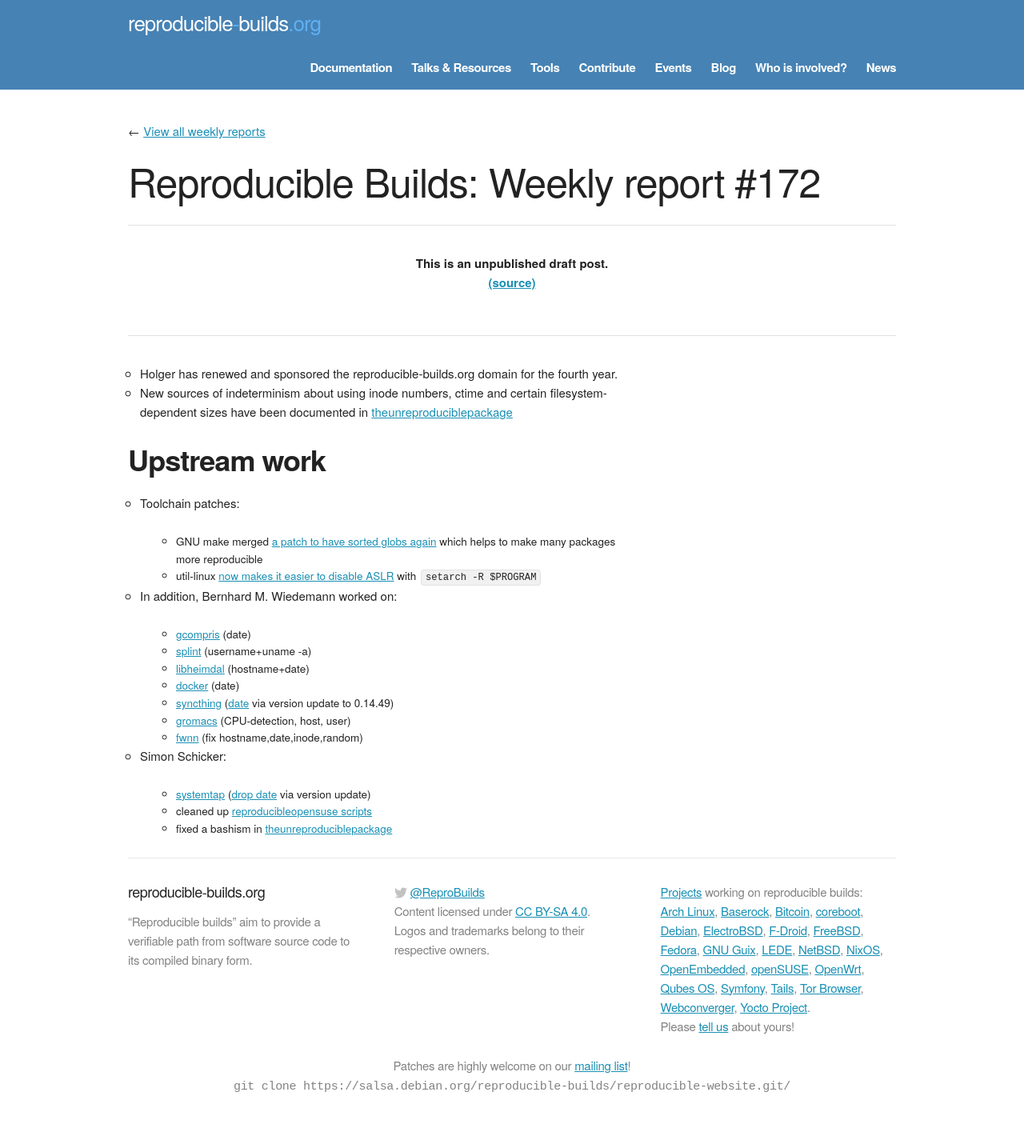
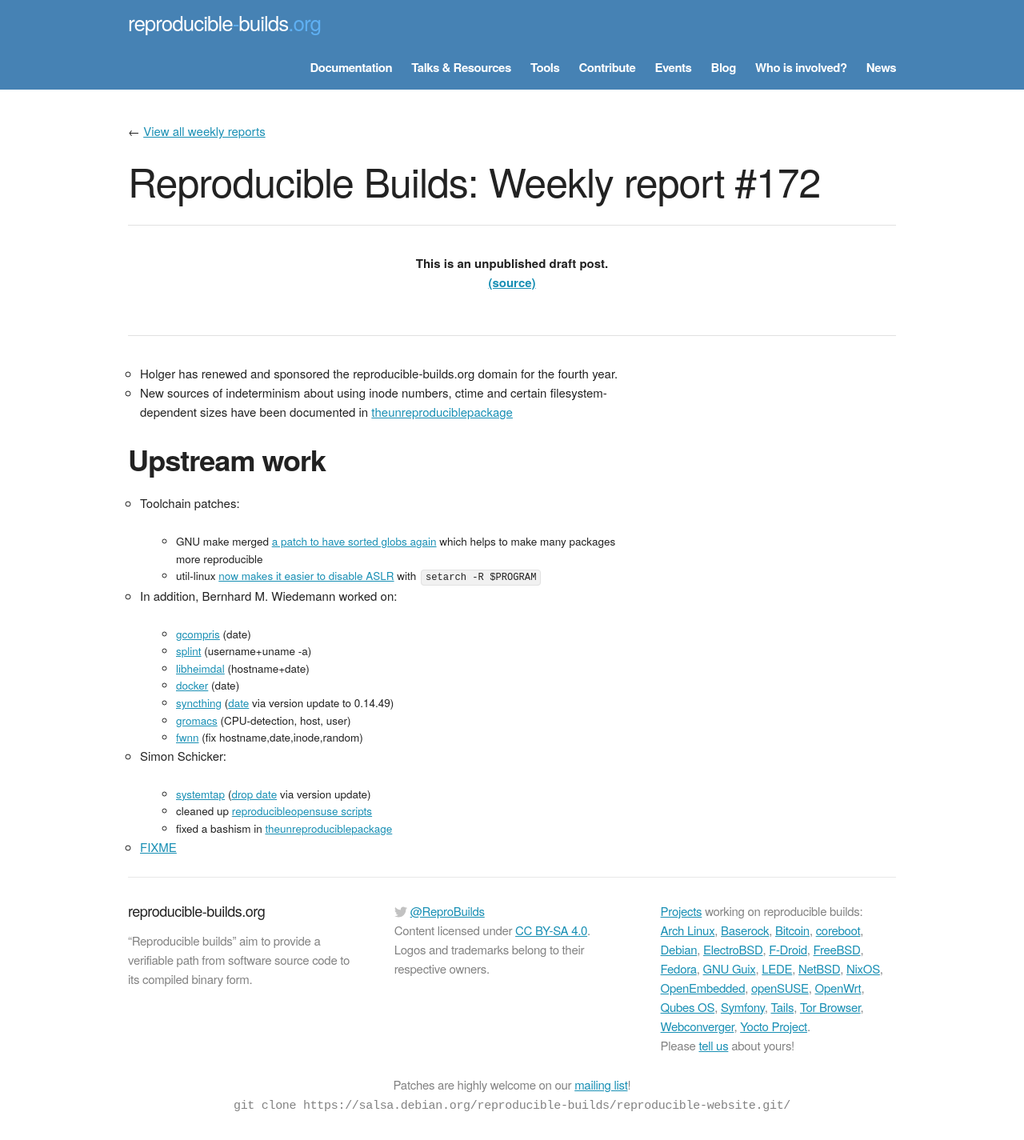
Before and after one commit to prototypefund/reproducible-website, a Jekyll site: the page built from _blog/posts/172.md, in a window 1280 px wide. Shown: the whole page at 80% size. Built offline with Jekyll 4.4.1, drawn with Linux system fonts in a browser that asks for light colours; some web fonts are replaced; before the commit the page ends 1401 px from its top, so only the background shows below that.

Commit message:
172 += https://blog.grobox.de/2018/building-briar-reproducible-and-why-it-matters/

```diff
--- a/_blog/posts/172.md
+++ b/_blog/posts/172.md
@@ -29,3 +29,5 @@
     * [systemtap](https://build.opensuse.org/request/show/627384) ([drop date](https://sourceware.org/ml/systemtap/2017-q4/msg00166.html) via version update)
     * cleaned up [reproducibleopensuse scripts](https://github.com/bmwiedemann/reproducibleopensuse/pull/1)
     * fixed a bashism in [theunreproduciblepackage](https://github.com/bmwiedemann/theunreproduciblepackage/pull/5)
+
+* [FIXME](https://blog.grobox.de/2018/building-briar-reproducible-and-why-it-matters/)
```
